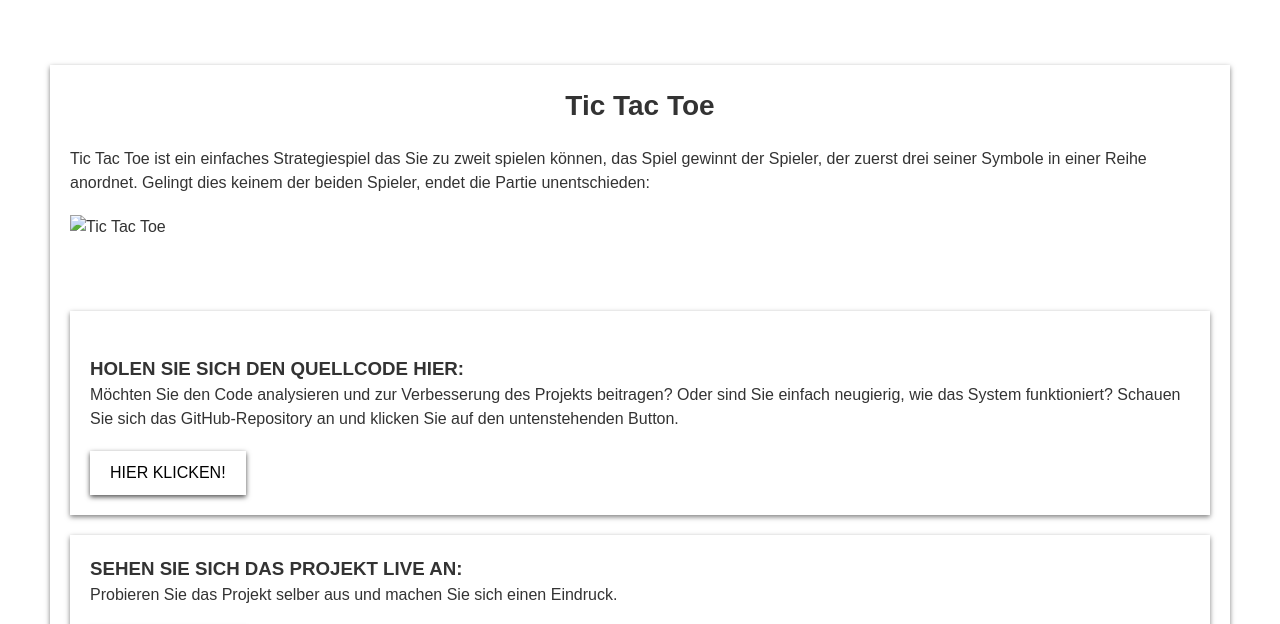
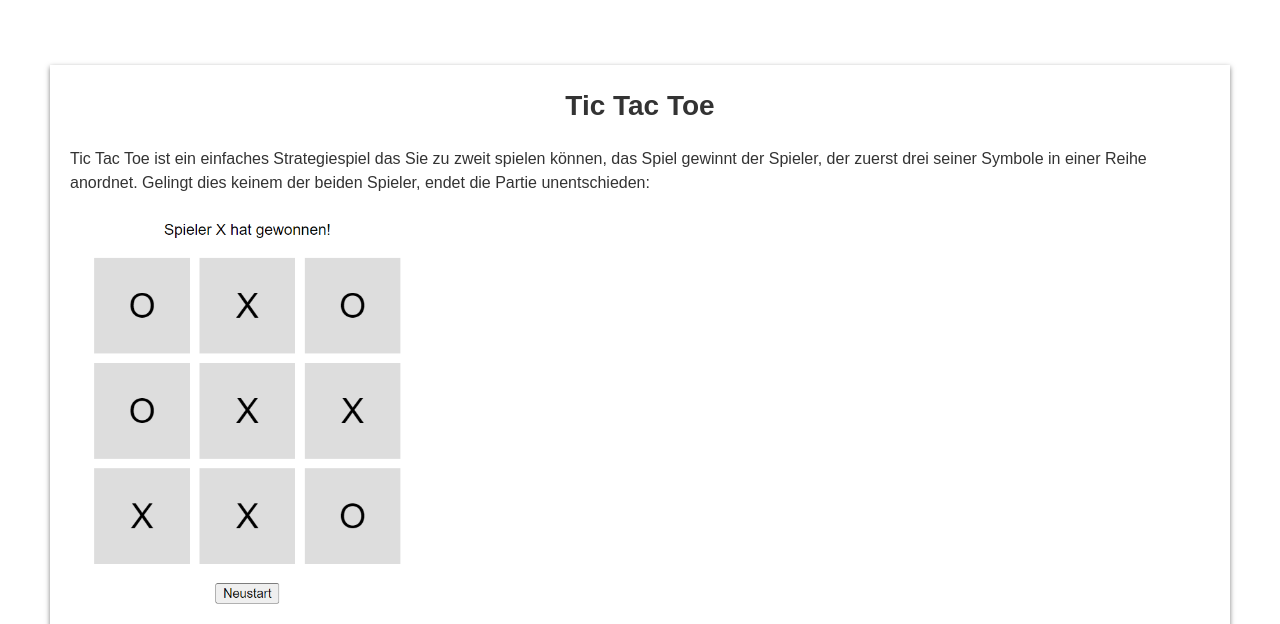
Before and after one commit to azinIldas/Portfolio, a plain HTML site: page ttt.html in a window 1280 px wide. Shown: the part 173-797 px from the top of the page. Drawn offline with Linux system fonts and the light colour scheme.

Commit message:
Update ttt.html
Tippfehler behoben anstatt html zu png

```diff
--- a/ttt.html
+++ b/ttt.html
@@ -25,7 +25,7 @@
       <div class="box">
         <h2 class="box-title">Tic Tac Toe</h2>
         <p class="box-text"> Tic Tac Toe ist ein einfaches Strategiespiel das Sie zu zweit spielen können, das Spiel gewinnt der Spieler, der zuerst drei seiner Symbole in einer Reihe anordnet. Gelingt dies keinem der beiden Spieler, endet die Partie unentschieden:</p>
-        <img src="/Portfolio/ttt.html" alt="Tic Tac Toe" />
+        <img src="/Portfolio/ttt.png" alt="Tic Tac Toe" />
         <br><br>
         <br><br>
       <div class="box">
```
